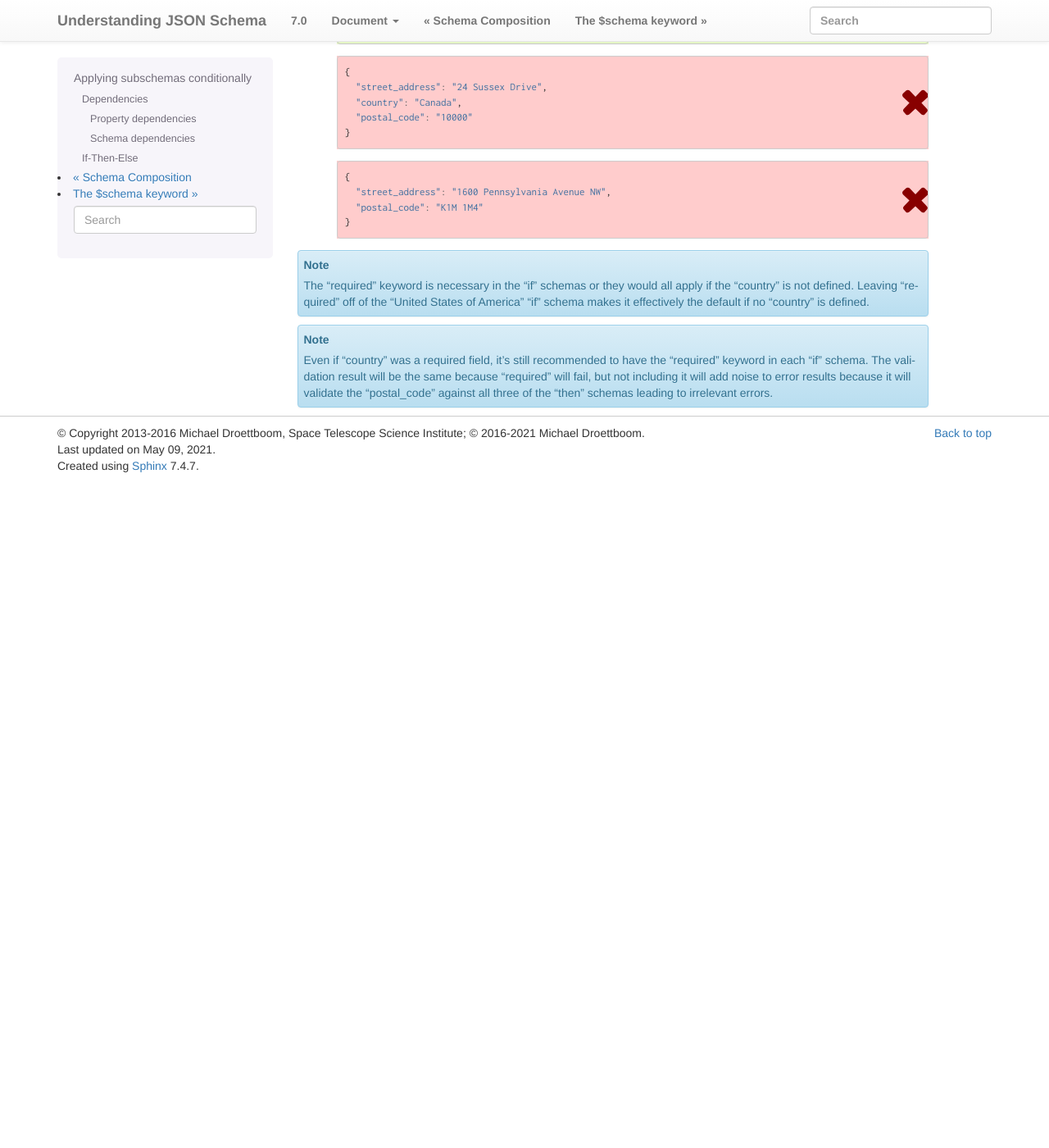
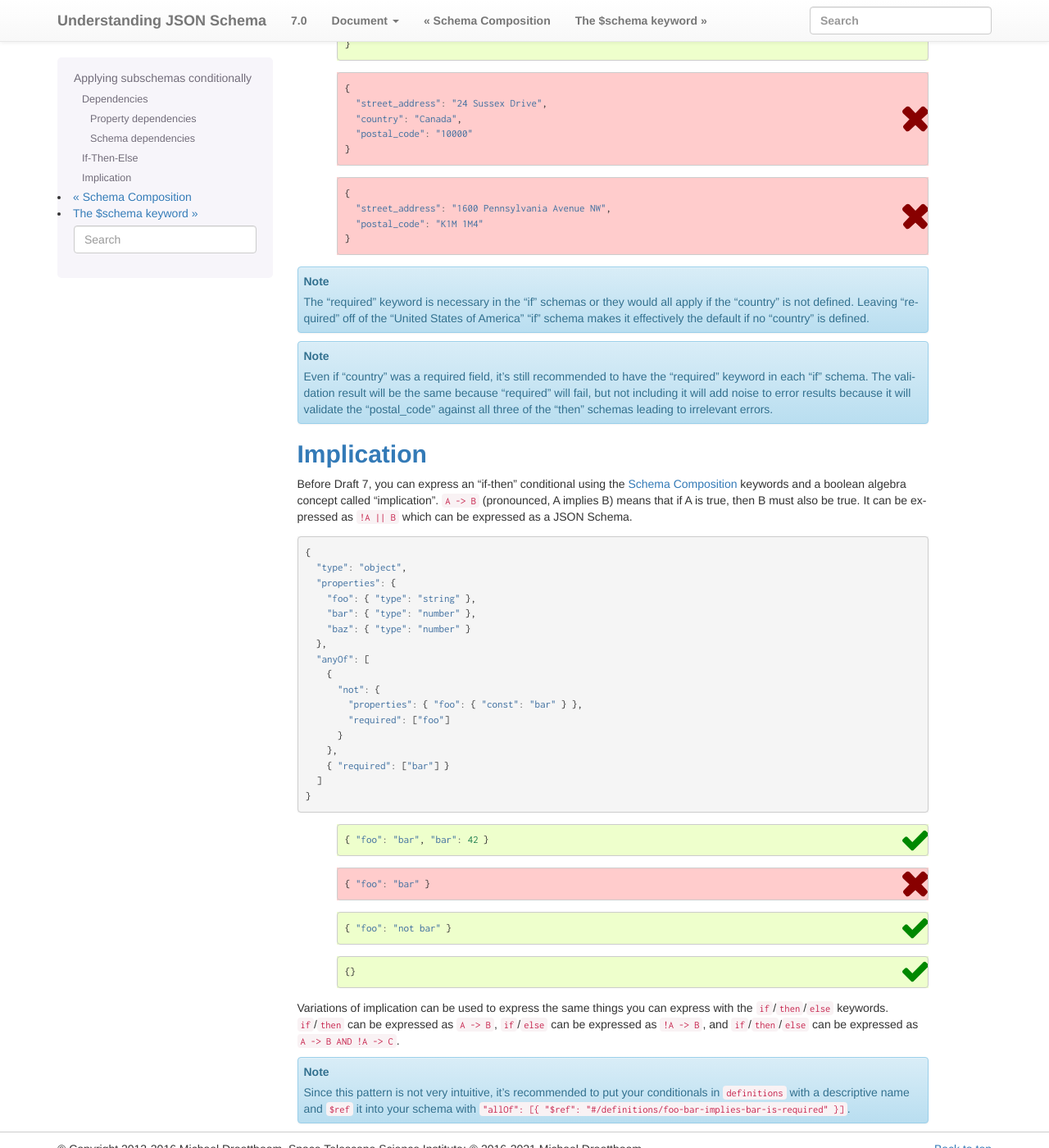
Before and after one commit to json-schema-org/understanding-json-schema, a Sphinx documentation site: the page built from source/reference/conditionals.rst, in a window 1280 px wide and 1400 px high, scrolled down 6101 px. Shown: the whole window at 82% size. Built offline with Sphinx 7.4.7, drawn with Linux system fonts in a browser that asks for light colours; some web fonts are replaced; before the commit the page ends 6689 px from its top, so only the background shows below that.

Commit message:
Add section on Implication to conditionals

```diff
--- a/source/reference/conditionals.rst
+++ b/source/reference/conditionals.rst
@@ -394,3 +394,58 @@
     same because "required" will fail, but not including it will add noise to
     error results because it will validate the "postal_code" against all three
     of the "then" schemas leading to irrelevant errors.
+
+.. index::
+    single: conditionals; implication
+    single: implication
+
+.. _implication:
+
+Implication
+'''''''''''
+
+Before Draft 7, you can express an "if-then" conditional using the
+`combining` keywords and a boolean algebra concept called
+"implication". ``A -> B`` (pronounced, A implies B) means that if A is
+true, then B must also be true. It can be expressed as ``!A || B``
+which can be expressed as a JSON Schema.
+
+.. schema_example::
+
+    {
+      "type": "object",
+      "properties": {
+        "foo": { "type": "string" },
+        "bar": { "type": "number" },
+        "baz": { "type": "number" }
+      },
+      "anyOf": [
+        {
+          "not": {
+            "properties": { "foo": { "const": "bar" } },
+            "required": ["foo"]
+          }
+        },
+        { "required": ["bar"] }
+      ]
+    }
+    --
+    { "foo": "bar", "bar": 42 }
+    --X
+    { "foo": "bar" }
+    --
+    { "foo": "not bar" }
+    --
+    {}
+
+Variations of implication can be used to express the same things you
+can express with the ``if``/``then``/``else`` keywords.
+``if``/``then`` can be expressed as ``A -> B``, ``if``/``else`` can be
+expressed as ``!A -> B``, and ``if``/``then``/``else`` can be
+expressed as ``A -> B AND !A -> C``.
+
+.. note::
+    Since this pattern is not very intuitive, it's recommended to
+    put your conditionals in ``definitions`` with a descriptive name and
+    ``$ref`` it into your schema with ``"allOf": [{ "$ref":
+    "#/definitions/foo-bar-implies-bar-is-required" }]``.
```
